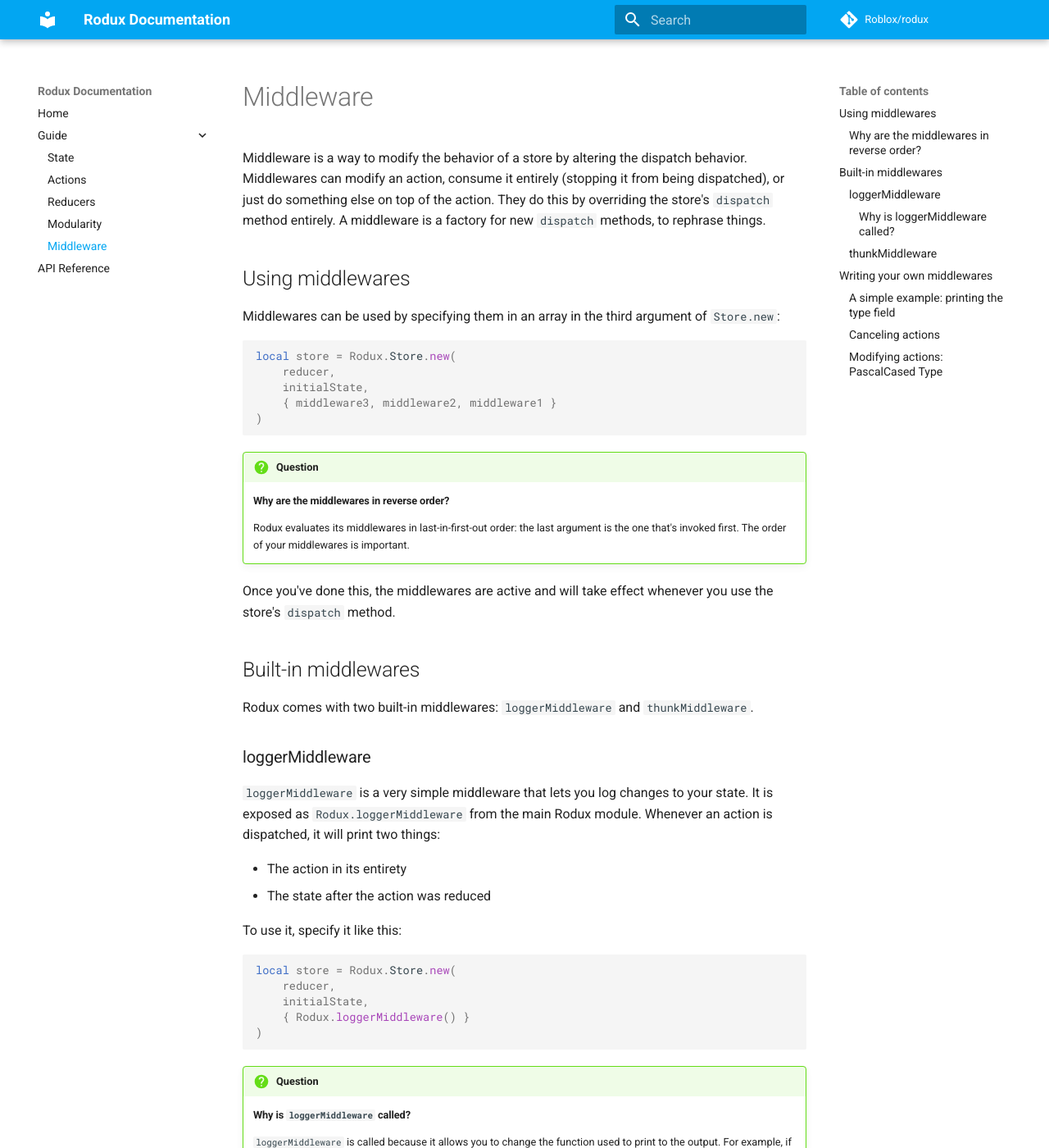
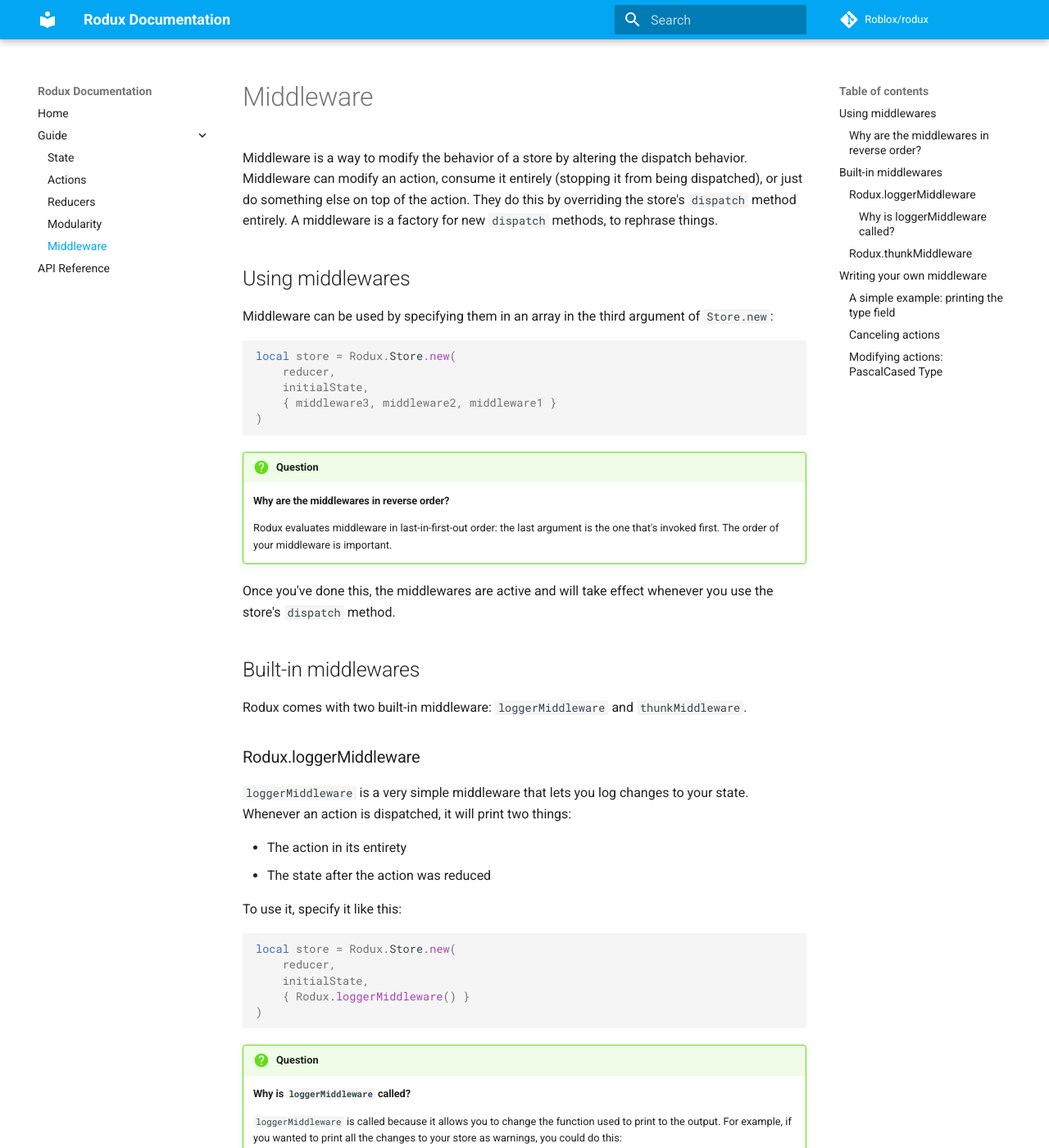
Before and after one commit to Roblox/rodux, an MkDocs documentation site: the page built from docs/guide/middleware.md, in a window 1280 px wide and 1400 px high. Shown: the whole window at 82% size. Built offline with MkDocs 1.6.1 and Material for MkDocs 9.7.7, drawn with Linux system fonts in a browser that asks for light colours; comment, search, counter and statistics services are not loaded; old or Windows-style settings are respelled for this version of MkDocs; some of the changed text lies outside the part shown.

Commit message:
tweak plural forms

````diff
--- a/docs/guide/middleware.md
+++ b/docs/guide/middleware.md
@@ -1,8 +1,8 @@
 # Middleware
-Middleware is a way to modify the behavior of a store by altering the dispatch behavior. Middlewares can modify an action, consume it entirely (stopping it from being dispatched), or just do something else on top of the action. They do this by overriding the store's `dispatch` method entirely. A middleware is a factory for new `dispatch` methods, to rephrase things.
+Middleware is a way to modify the behavior of a store by altering the dispatch behavior. Middleware can modify an action, consume it entirely (stopping it from being dispatched), or just do something else on top of the action. They do this by overriding the store's `dispatch` method entirely. A middleware is a factory for new `dispatch` methods, to rephrase things.
 
 ## Using middlewares
-Middlewares can be used by specifying them in an array in the third argument of `Store.new`:
+Middleware can be used by specifying them in an array in the third argument of `Store.new`:
 
 ```lua
 local store = Rodux.Store.new(
@@ -14,15 +14,15 @@
 
 !!! question
     #### Why are the middlewares in reverse order?
-	Rodux evaluates its middlewares in last-in-first-out order: the last argument is the one that's invoked first. The order of your middlewares is important.
+	Rodux evaluates middleware in last-in-first-out order: the last argument is the one that's invoked first. The order of your middleware is important.
 
 Once you've done this, the middlewares are active and will take effect whenever you use the store's `dispatch` method.
 
 ## Built-in middlewares
-Rodux comes with two built-in middlewares: `loggerMiddleware` and `thunkMiddleware`.
+Rodux comes with two built-in middleware: `loggerMiddleware` and `thunkMiddleware`.
 
-### loggerMiddleware
-`loggerMiddleware` is a very simple middleware that lets you log changes to your state. It is exposed as `Rodux.loggerMiddleware` from the main Rodux module. Whenever an action is dispatched, it will print two things:
+### Rodux.loggerMiddleware
+`loggerMiddleware` is a very simple middleware that lets you log changes to your state. Whenever an action is dispatched, it will print two things:
 
 * The action in its entirety
 * The state after the action was reduced
@@ -61,7 +61,7 @@
 	}
 ```
 
-### thunkMiddleware
+### Rodux.thunkMiddleware
 `thunkMiddleware` is a middleware that lets you use thunks - it lets you dispatch a function to your store, which will be run. The function can do anything, and can dispatch new actions at will. Thunks are commonly used for asynchronous, long-running operations, like reading from a data store or performing a HTTP request.
 
 To use it, just include it in your `middlewares` table:
@@ -87,8 +87,8 @@
 end)
 ```
 
-## Writing your own middlewares
-There's nothing magic about writing middlewares! Here's how you can write your own.
+## Writing your own middleware
+There's nothing magic about writing middleware! Here's how you can write your own.
 
 ### A simple example: printing the type field
 Here's a simple middleware that just prints the action's `type` field:
````
